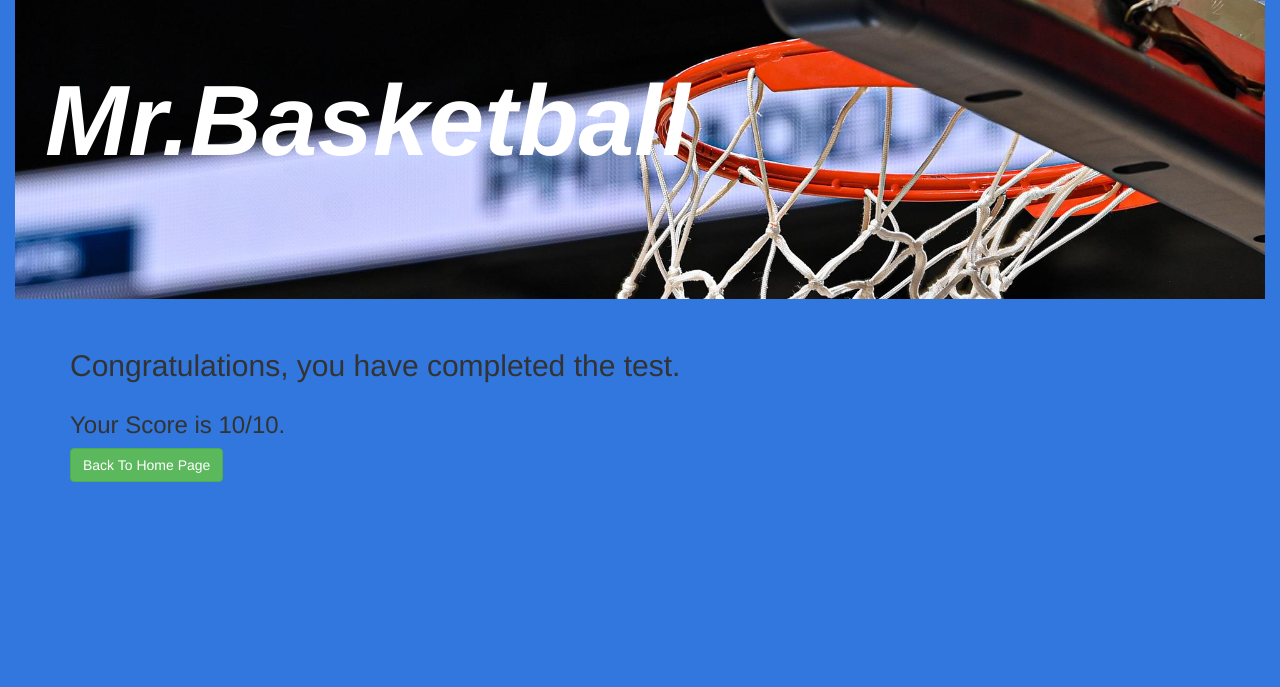
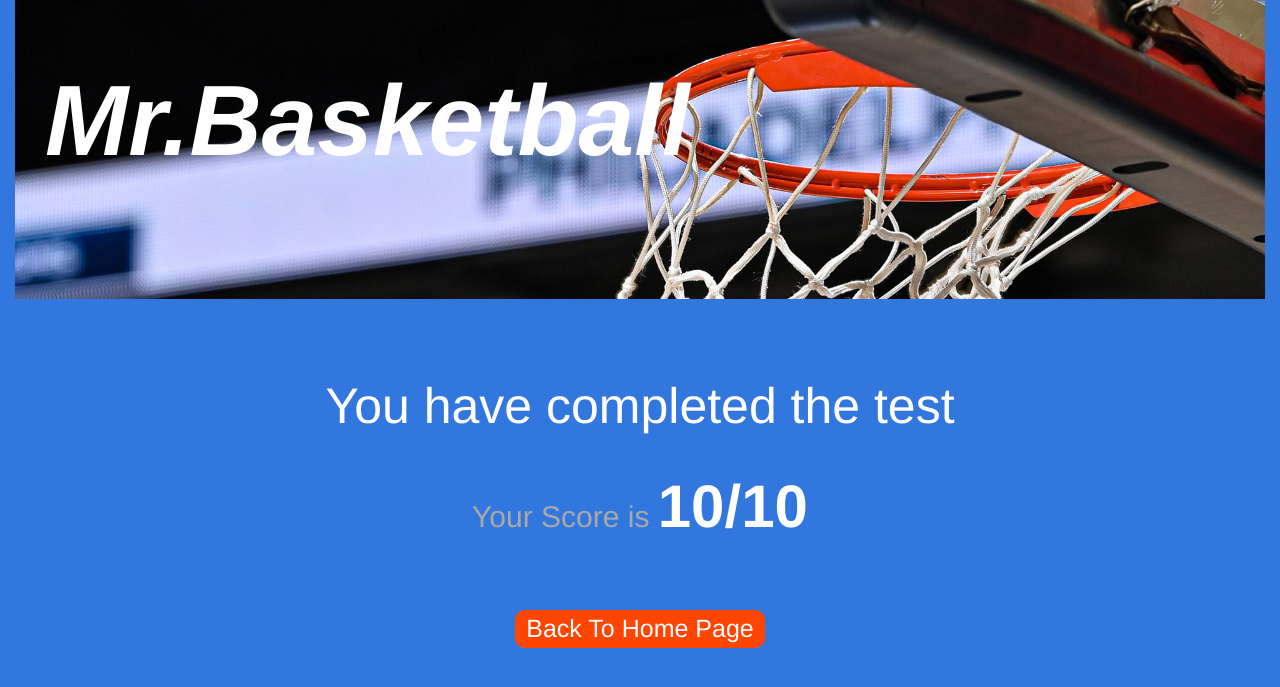
Before and after one commit to YuanLu-213/COMS4170-Final-Project, a Flask app: template templates/final.html in a window 1280 px wide; the page is wider, and only the part inside the window is pictured. Shown: the part 63-750 px from the top of that part. Run offline with Flask 2, Linux system fonts and the light colour scheme; the template is opened without the code that fills it: most values are stand-ins (such as "Sample title", 1, 10 or a date in 2020); some libraries are stand-ins or nearby versions.

Commit message:
Update final.html

```diff
--- a/templates/final.html
+++ b/templates/final.html
@@ -11,20 +11,69 @@
     })
 </script>
 
+<style>
+    body{
+        background-color: #1564dadf;
+    }
+    h1{
+        margin-top:50px;
+        color:white;
+        margin-left:auto;
+        margin-right:auto;
+        font-size:50px
+    }
+    .row{
+        margin-bottom:10px;
+    }
+    h2{
+        color:darkgray;
+        margin-left:auto;
+        margin-right:auto;
+    }
+    span{
+        font-weight: bold;
+        font-size:60px;
+        color:white;
+    }
+
+    #back{
+        margin-top:50px;
+        margin-left:auto;
+        margin-right:auto;
+        padding-left: 10px;
+        padding-right: 10px;
+        font-size: 25px;
+        background-color: orangered;
+        border-radius: 10px;
+        border: orangered;
+        color:white;
+        width:250px;
+    }
+    #back:hover{
+        color:black;
+    }
+</style>
+
+
+<div class = 'row'>
+    <h1>
+        You have completed the test
+    </h1>
+</div>
+
 <div class = 'row'>
     <h2>
-        Congratulations, you have completed the test.
+        Your Score is <span>{{score}}/10</span>
     </h2>
 </div>
 
 <div class = 'row'>
-    <h3>
-        Your Score is {{score}}/10.
-    </h3>
+    <button type="button" id = "back">Back To Home Page</button>
 </div>
 
-<div class = 'row'>
-    <button type="button" class="btn btn-success" id = "back">Back To Home Page</button>
-</div>
+<br>
+<br>
+<br>
+
 
 {% endblock %}
```
